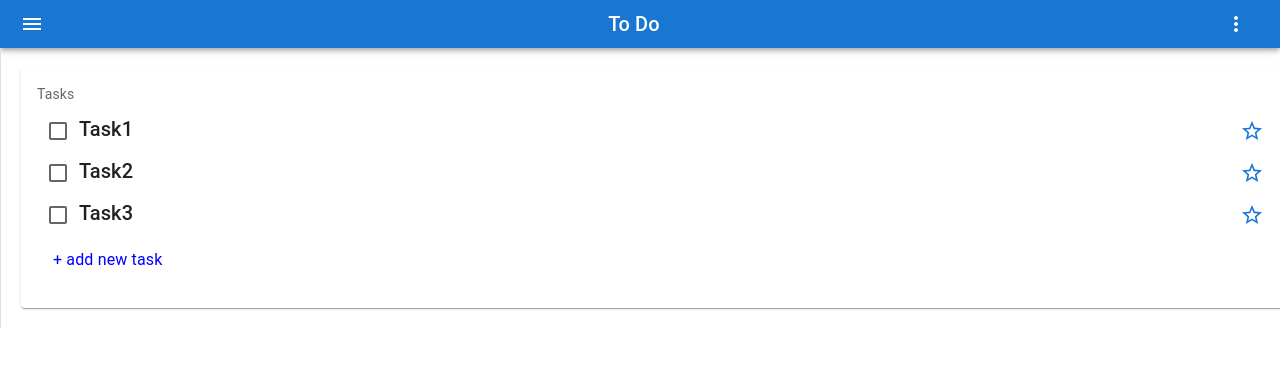
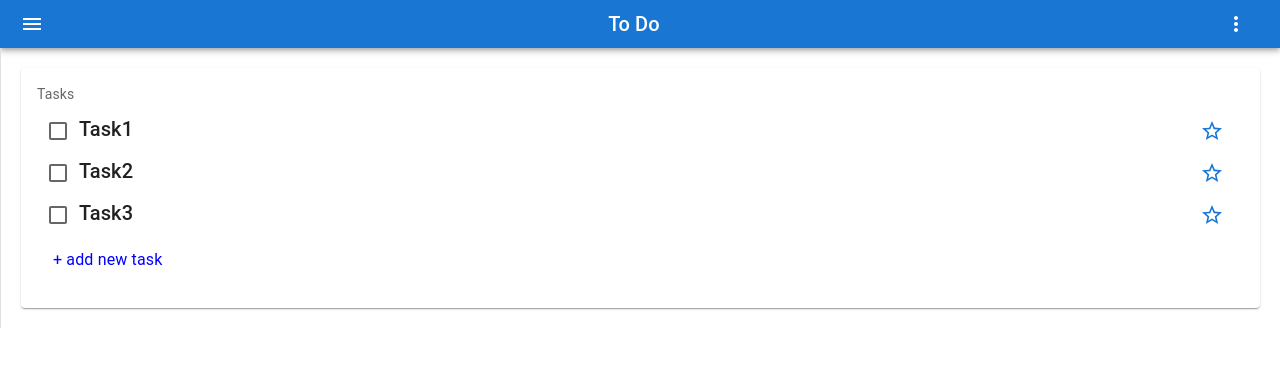
Before and after one commit to maxxlab/todolist, a React (Create React App) app: page / in a window 1280 px wide. Shown: the top 366 px of the page. Built offline with nearby package versions, Linux system fonts and the light colour scheme.

Commit message:
Fix TaskCard

```diff
--- a/src/component/TaskCard/TaskCard.tsx
+++ b/src/component/TaskCard/TaskCard.tsx
@@ -14,7 +14,7 @@ export default function TaskCard() {
       margin: 20,
       position: "inherit"
     }}>
-      <Card>
+      <Card sx={{marginRight: 5}}>
         <CardContent>
           <Typography sx={{ fontSize: 14 }} color="text.secondary" gutterBottom>
             Tasks
```
